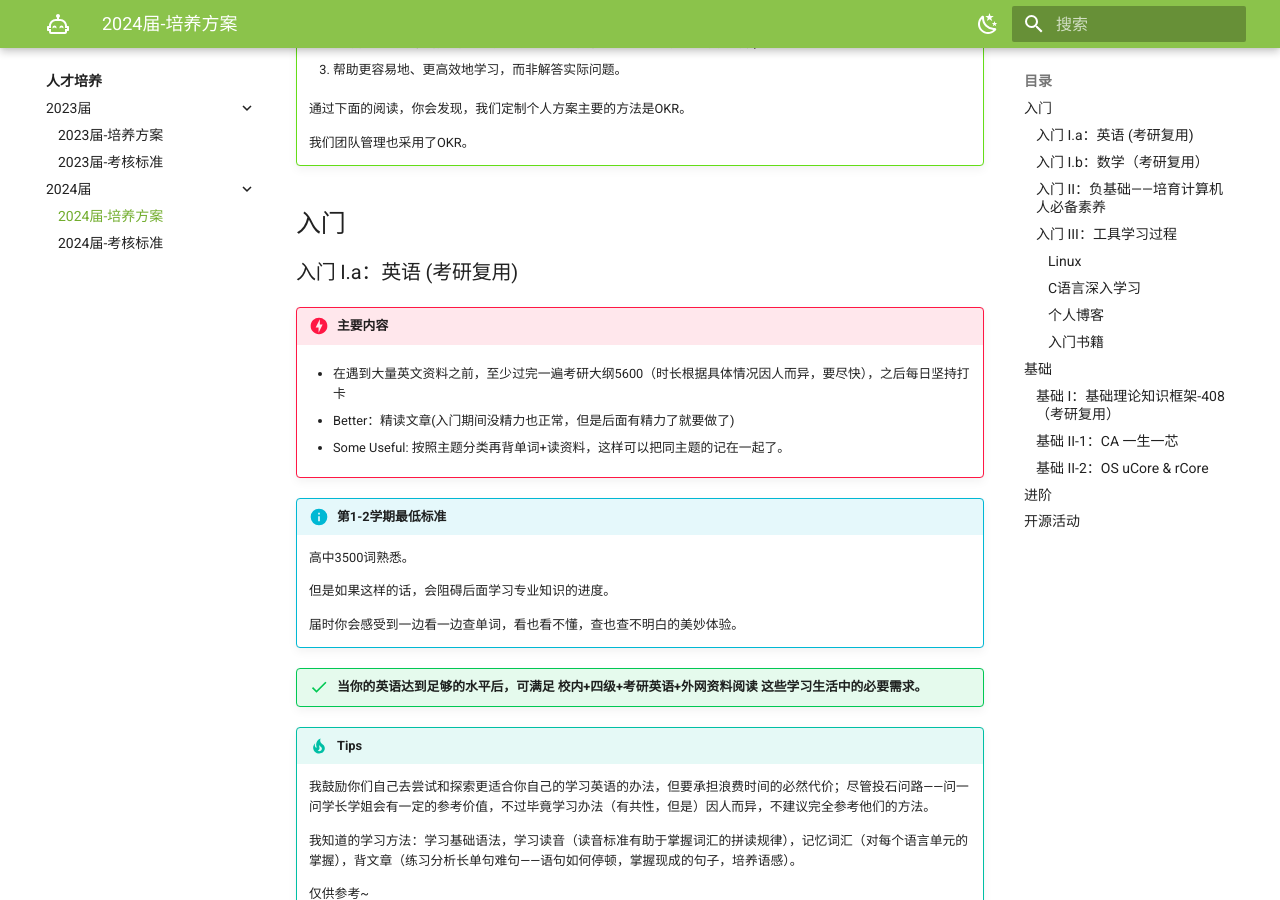
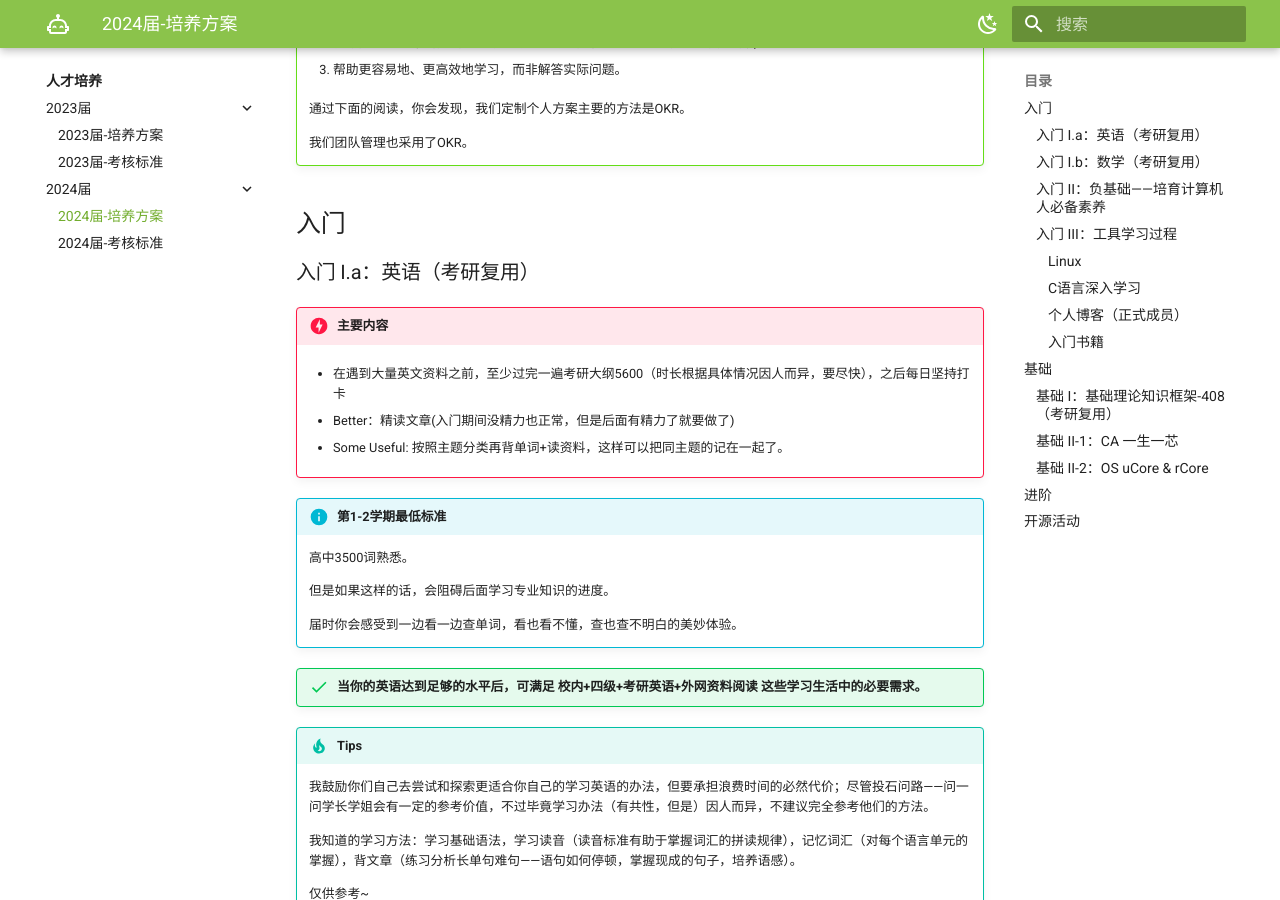
Before and after one commit to Haohahahaha/OSCA, an MkDocs documentation site: the page built from docs/guide/guide-2024.md, in a window 1280 px wide and 900 px high, scrolled down 382 px. Built offline with MkDocs 1.6.1 and Material for MkDocs 9.7.7, drawn with Linux system fonts in a browser that asks for light colours.

Commit message:
2024-06-25_21:05:28 update

```diff
--- a/docs/guide/guide-2024.md
+++ b/docs/guide/guide-2024.md
@@ -18,7 +18,7 @@
 
 ## 入门
 
-### 入门 I.a：英语 (考研复用)
+### 入门 I.a：英语（考研复用）
 
 !!! danger "主要内容"
 
@@ -188,7 +188,7 @@
 
 ---
 
-#### 个人博客
+#### 个人博客（正式成员）
 
 !!! info "英语英语英语！"
 
```
